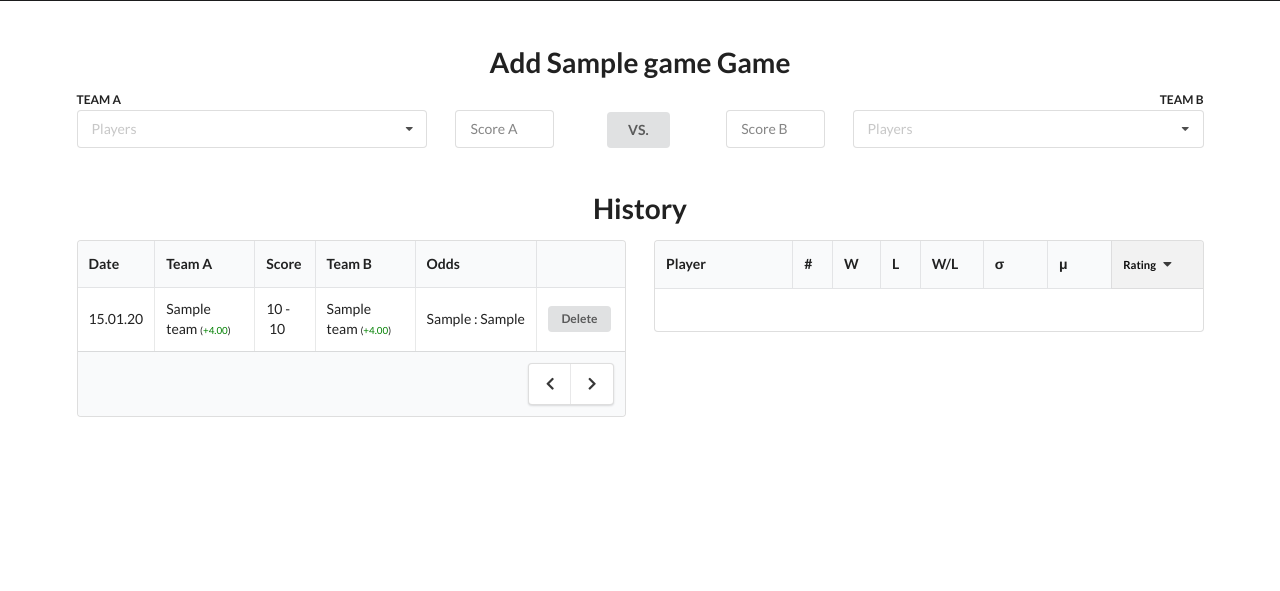
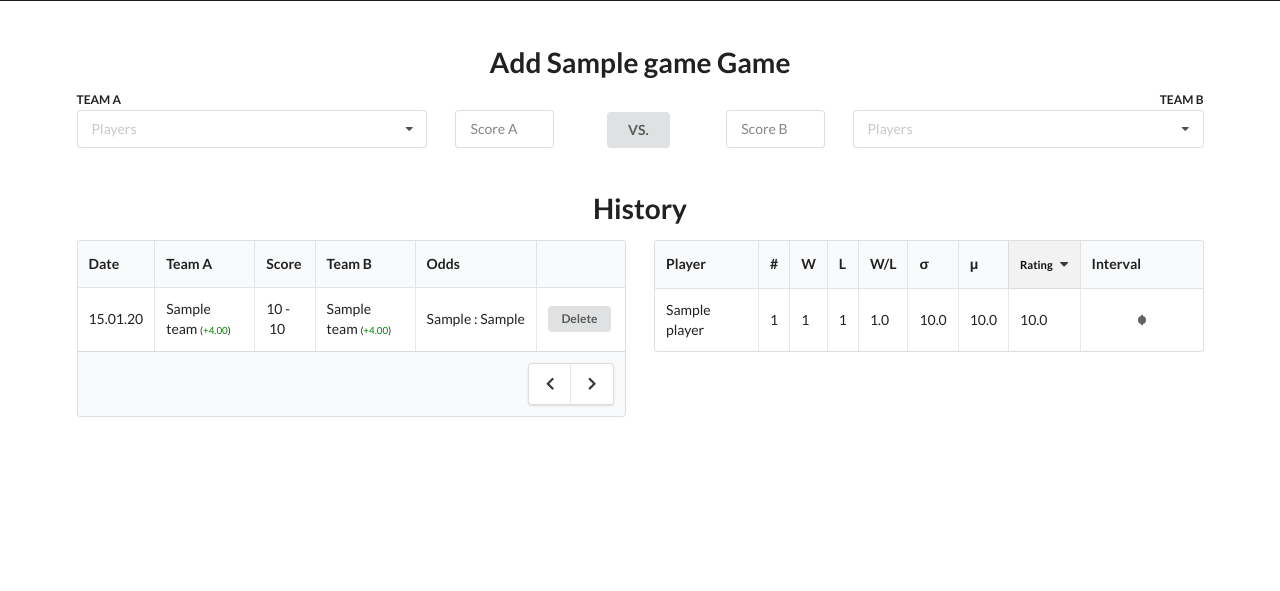
Before and after one commit to Qgel/volley, a Python web app: template volley/templates/game.jinja2 in a window 1280 px wide. Shown: the part 50-641 px from the top of the page. Run offline with Jinja, Linux system fonts and the light colour scheme; the template is opened without the code that fills it: most values are stand-ins (such as "Sample title", 1, 10 or a date in 2020); some libraries are stand-ins or nearby versions.

Commit message:
Added confidence-interval visualization to player table

```diff
--- a/volley/templates/player_table.jinja2
+++ b/volley/templates/player_table.jinja2
@@ -11,11 +11,15 @@
             data-content="The expected skill of the player based on all previous matches">μ</th>
         <th class="num sorted descending" data-title="Rating"
             data-content="A Rating for the player based on both μ and σ"><span style="font-size:0.8rem">Rating</span></th>
+        <th data-title="95% Confidence Interval"
+            data-content="If the bar does not overlap with that of another player, we are 95% sure that the one with higher skill is actually the better player.">
+            Interval
+        </th>
     </tr>
     </thead>
     <tbody>
     {% for p in players %}
-        <tr style="opacity:{{ "%0.2f" % (1 - (p.confidence() - 2) / 8) }}">
+        <!-- <tr style="opacity:{{ "%0.2f" % (1 - (p.confidence() - 2) / 8) }}"> -->
         <td>{{ p.name }}</td>
         <td>{{ p.matches|length }}</td>
         <td>{{ p.wins()|length }}</td>
@@ -24,6 +28,7 @@
         <td>{{ "%0.1f" % p.confidence() }}</td>
         <td>{{ "%0.1f" % p.skill() }}</td>
         <td>{{ "%0.1f" % p.exposure() }}</td>
+        <td class="skillgraph"></td>
         </tr>
     {% endfor %}
     </tbody>
@@ -41,3 +46,105 @@
         .popup()
     ;
 </script>
+
+<script src="https://cdn.jsdelivr.net/npm/d3@5.5.0/dist/d3.min.js"></script>
+<script>
+    const confidence_level = 2;
+    const width = 100;
+    const height = 10;
+
+    var data = [
+        {% for p in players %}
+            {mu: {{p.skill()}}, sigma: {{ p.confidence() }}},
+        {% endfor %}
+    ];
+
+    let domain_min = d3.min(data, function (d, i) {
+        return d.mu - confidence_level * d.sigma;
+    });
+    let domain_max = d3.max(data, function (d, i) {
+        return d.mu + confidence_level * d.sigma;
+    });
+
+    var x_scale = d3.scaleLinear()
+        .domain([domain_min, domain_max])
+        .range([2, width - 2]);
+
+    function error_bars(selection) {
+        let lb = function (d, i) {
+            return x_scale(d.mu - confidence_level * d.sigma);
+        };
+        let ub = function (d, i) {
+            return x_scale(d.mu + confidence_level * d.sigma);
+        };
+
+
+        selection = selection.append('g')
+            .on('mouseover', function (d, i) {
+                d3.selectAll('.skillgraph svg g')
+                    .append('rect')
+                    .attr('x', lb(d, i))
+                    .attr('y', 0)
+                    .attr('width', ub(d, i) - lb(d, i))
+                    .attr('height', height)
+                    .classed('highlight-overlay', true);
+            })
+            .on('mouseout', function (d, i) {
+                d3.selectAll('.highlight-overlay').remove();
+            });
+
+
+        selection.append('line')
+            .attr('y1', height / 2)
+            .attr('y2', height / 2)
+            .attr('x1', lb)
+            .attr('x2', ub);
+        selection.append('line')
+            .attr('y1', 0)
+            .attr('y2', height)
+            .attr('x1', lb)
+            .attr('x2', lb);
+        selection.append('line')
+            .attr('y1', 0)
+            .attr('y2', height)
+            .attr('x1', ub)
+            .attr('x2', ub);
+        selection.append('circle')
+            .attr('r', 4)
+            .attr('cy', height / 2)
+            .attr('cx', function (d, i) {
+                return x_scale(d.mu);
+            });
+    }
+
+
+    var svgs = d3.selectAll('.skillgraph')
+        .append('svg')
+        .attr('width', width)
+        .attr('height', height);
+
+    svgs.each(function (svg, index) {
+        d3.select(this).selectAll('g')
+            .data([data[index]])
+            .enter()
+            .call(error_bars);
+
+    });
+
+</script>
+
+<style type="text/css">
+    svg line {
+        stroke-width: 2;
+        stroke: #636363;
+    }
+
+    svg circle {
+        fill: #636363;
+    }
+
+    svg .highlight-overlay {
+        fill-opacity: 0.2;
+        pointer-events: none;
+    }
+</style>
```
Lines whose indentation alone changed are shown as unchanged.
